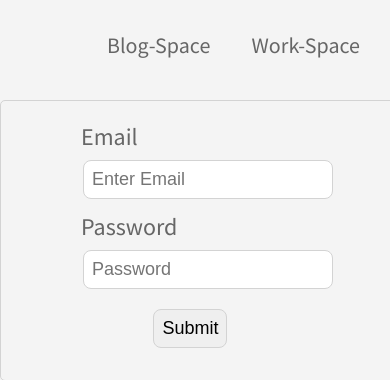
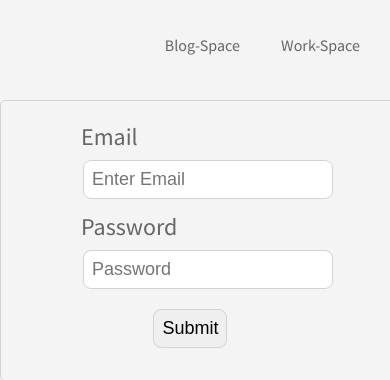
Before and after one commit to Sayak9495/sayaksen.in, a Flask app: page /admin in a window 390 px wide. Shown: the part 100-480 px from the top of the page. Run offline with Flask 2, Linux system fonts and the light colour scheme; some libraries are stand-ins or nearby versions.

Commit message:
fixed mobile view

```diff
--- a/static/style.css
+++ b/static/style.css
@@ -511,7 +511,11 @@ nav.main {
   nav.main {
     padding: 0 15px; }
     nav.main a.brand {
-      margin-right: 5px !important; } }
+      margin-right: 5px !important; }
+    nav.main ul.main-nav > li > a {
+        font-size: 16px !important;
+      }
+    }
 
 .panel {
   position: relative;
```
